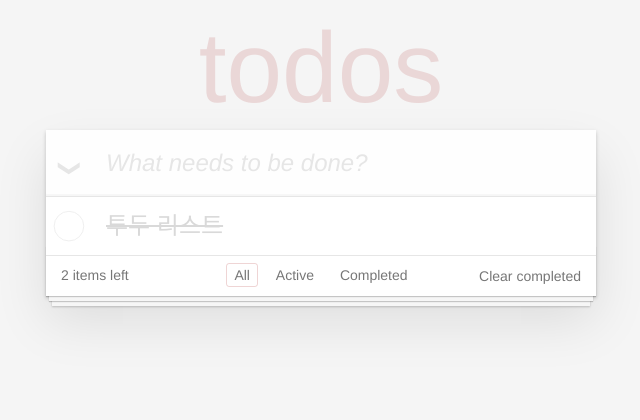
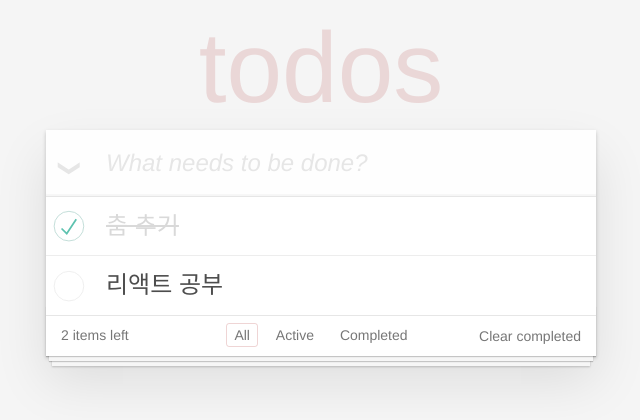
Before and after one commit to kaeru-1224/https---github.com-kaeru-1224-react_study, a React (Create React App) app: page / in a window 1280 px wide. Shown: the top 420 px of the page, without its empty margins (319-959 px from the left). Built offline with nearby package versions, Linux system fonts and the light colour scheme.

Commit message:
todo아이템 컴포넌트분리
Co-authored-by: Taehee Kim <rabolution@gmail.com>

```diff
--- a/src/App.js
+++ b/src/App.js
@@ -1,4 +1,3 @@
-import logo from "./logo.svg";
 import Header from "./Header";
 import Main from "./Todolist";
 import Todocheck from "./Todocheck";
--- a/src/Todolist.js
+++ b/src/Todolist.js
@@ -1,4 +1,18 @@
 import React from "react";
+
+function TodoItem({ content, completed }) {
+  return (
+    <li className={completed ? "completed" : null}>
+      <div className="view">
+        <input className="toggle" type="checkbox" checked={completed} />
+        <label>{content}</label>
+        <button className="destroy"></button>
+      </div>
+      <input className="edit" value={content} />
+    </li>
+  );
+}
+
 function Main() {
   return (
     <section className="main">
@@ -10,14 +24,8 @@
       />
       <label htmlFor="toggle-all"></label>
       <ul className="todo-list">
-        <li className="completed">
-          <div className="view">
-            <input className="toggle" type="checkbox" checked={false} />
-            <label>투두 리스트</label>
-            <button className="destroy"></button>
-          </div>
-          <input className="edit" value="투두 리스트" />
-        </li>
+        <TodoItem content="춤 추기" completed={true} />
+        <TodoItem content="리액트 공부" completed={false} />
       </ul>
     </section>
   );
--- a/src/index.css
+++ /dev/null
@@ -1,13 +0,0 @@
-body {
-  margin: 0;
-  font-family: -apple-system, BlinkMacSystemFont, 'Segoe UI', 'Roboto', 'Oxygen',
-    'Ubuntu', 'Cantarell', 'Fira Sans', 'Droid Sans', 'Helvetica Neue',
-    sans-serif;
-  -webkit-font-smoothing: antialiased;
-  -moz-osx-font-smoothing: grayscale;
-}
-
-code {
-  font-family: source-code-pro, Menlo, Monaco, Consolas, 'Courier New',
-    monospace;
-}
--- a/src/index.js
+++ b/src/index.js
@@ -1,6 +1,5 @@
 import React from "react";
 import ReactDOM from "react-dom";
-import "./index.css";
 import App from "./App";
 
 import reportWebVitals from "./reportWebVitals";
```
Also changed, not shown: src/logo.svg (deleted).
